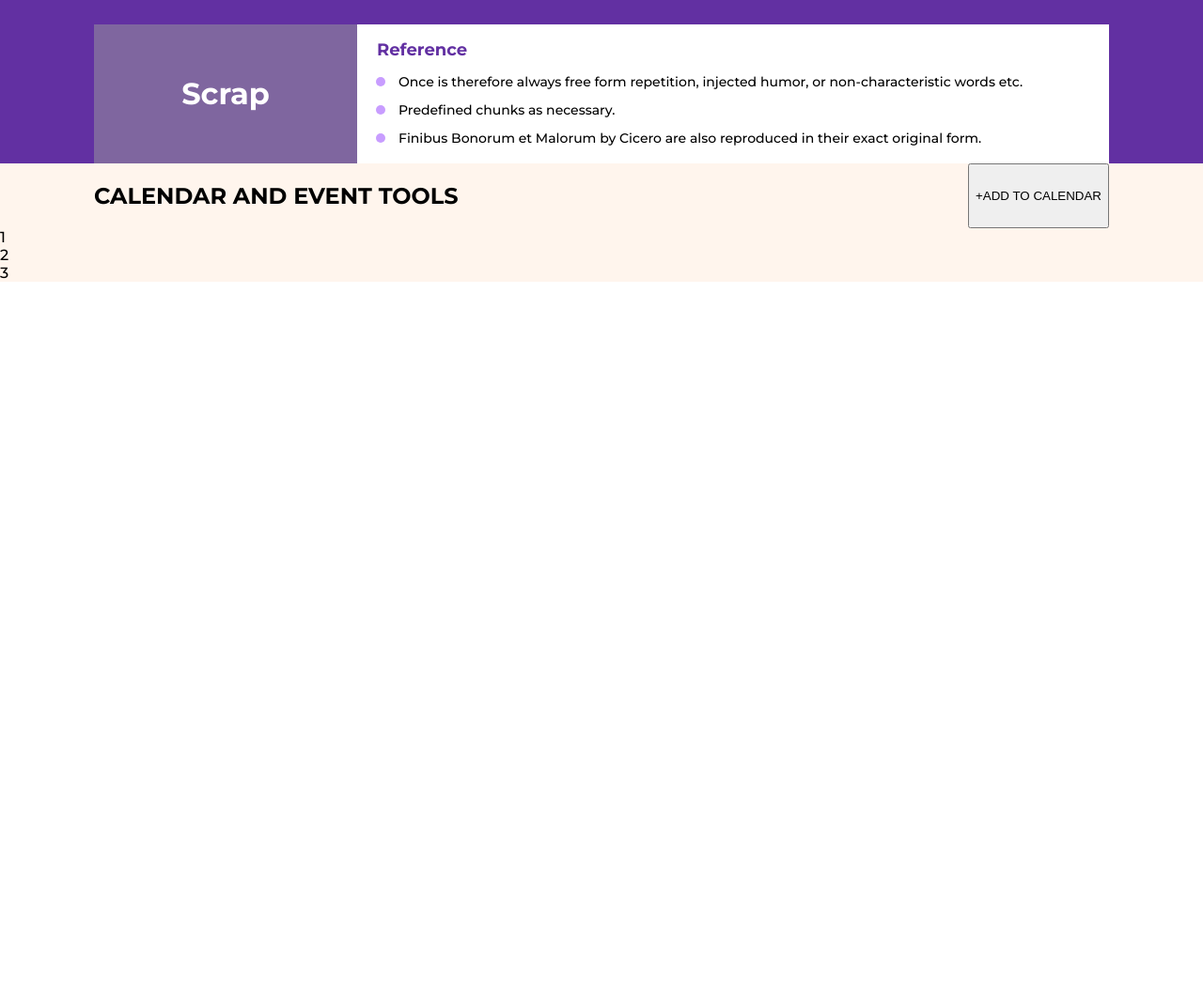
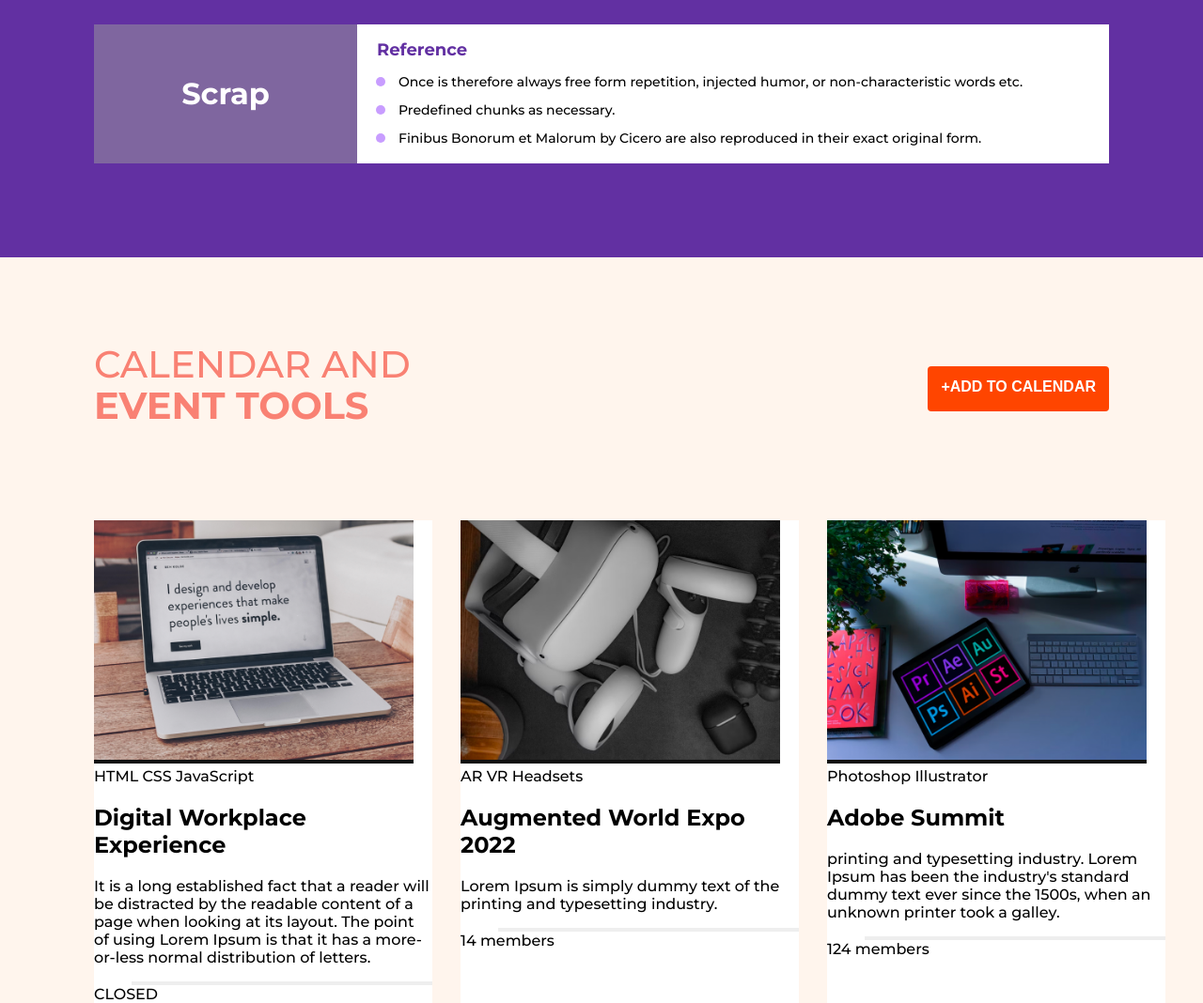
Before and after one commit to Wwththhk/zigzag, a plain HTML site: page index.html in a window 1280 px wide. Shown: the part 659-1727 px from the top of the page at 94% size. Before the commit the page ends 959 px from the top, so only its background shows below. Drawn offline with Linux system fonts and the light colour scheme; grey boxes are pictures that could not be loaded.

Commit message:
calendar card 마크업 작성

```diff
--- a/index.html
+++ b/index.html
@@ -13,7 +13,7 @@
 					<h1 class="project-title"><span>START YOUR</span>
 						<span class="highlight">PORTFOLIO PROJECT</span>
 					</h1>
-					<div class="line"></div>
+					<div class="project-line"></div>
 					<p class="title-explain">Lorem Ipsum is simply dummy text of the printing and<br>
 											 typesetting industry. Lorem Ipsum has been the industry's<br>
 											 standard dummy text ever since the 1500s, when an unknown<br>
@@ -76,24 +76,47 @@
 			<section class="calendar">
 				<div class="calendar-header">
 					<h1 class="calendar-title">
-						CALENDAR AND EVENT TOOLS
+						<span>CALENDAR AND</span> EVENT TOOLS
 					</h1>
 					<button class="addtocalendar">
 						+ADD TO CALENDAR
 					</button>
 				</div>
 
-				<div class="calendar-grid">
-					<div class="calendar-item">
-						1
+				<div class="calendar-container">
+					<div class="calendar-card">
+						<img src="images/cover01.png">
+						<div class="card-tag">HTML CSS JavaScript</div>
+						<div class="card-main">
+							<h2>Digital Workplace
+								Experience</h2>
+							<p>It is a long established fact that a reader will be distracted by the readable content of a page when looking at its layout. The point of using Lorem Ipsum is that it has a more-or-less normal distribution of letters.</p>
+							<div class="card-line"></div>
+						</div>
+						<div class="card-footer">CLOSED</div>
 					</div>
 
-					<div class="calendar-item">
-						2
+					<div class="calendar-card">
+						<img src="images/cover02.png">
+						<div class="card-tag">AR VR Headsets</div>
+						<div class="card-main">
+							<h2>Augmented World
+								Expo 2022</h2>
+							<p>Lorem Ipsum is simply dummy text of the printing and typesetting industry.</p>
+							<div class="card-line"></div>
+						</div>
+						<div class="card-footer">14 members</div>
 					</div>
 
-					<div class="calendar-item">
-						3
+					<div class="calendar-card">
+						<img src="images/cover03.png">
+						<div class="card-tag">Photoshop Illustrator</div>
+						<div class="card-main">
+							<h2>Adobe Summit</h2>
+							<p>printing and typesetting industry. Lorem Ipsum has been the industry's standard dummy text ever since the 1500s, when an unknown printer took a galley.</p>
+							<div class="card-line"></div>
+						</div>
+						<div class="card-footer">124 members</div>
 					</div>
 				</div>
 			</section>
--- a/style.css
+++ b/style.css
@@ -15,6 +15,7 @@ body, ul {
 
 .project {
     background-color: #6230a2;
+    padding-bottom: 100px;
 }
 
 .container {
@@ -43,7 +44,7 @@ body, ul {
     background: linear-gradient(to bottom, transparent 50%, rgba(255, 69, 0) 50%);
 }
 
-.line {
+.project-line {
     width: 90px;
     height: 1px;
     background-color: #c89dff;
@@ -156,4 +157,54 @@ body, ul {
     max-width: 1080px;
     margin: 0 auto;
     justify-content: space-between;
+    align-items: center;
 }
+
+.calendar-title {
+    color: #f98173;
+    font-size: 40px;
+    line-height: 44px;
+    max-width: 360px;
+    margin: 92px 0 100px 0;
+}
+
+.calendar-title span {
+    font-weight: normal;
+}
+
+.addtocalendar {
+    font-size: 16px;
+    line-height: 44px;
+    font-weight: bold;
+    padding: 0 14px 4px 14px;
+    color: #fff;
+    background-color: #ff4500;
+    border: none;
+    border-radius: 4px;
+    cursor: pointer;
+}
+
+.calendar-container {
+    max-width: 1080px;
+    margin: 0 auto;
+    display: grid;
+    grid-template-columns: repeat(3, 1fr);
+    gap: 30px;
+}
+
+.calendar-card {
+    background-color: #fff;
+}
+
+.calendar-card img {
+    width: 340px;
+    height: 255px;
+    border-bottom: 4px solid #111;
+}
+
+.card-line {
+    background-color: #eee;
+    height: 4px;
+    width: 320px;
+    margin-left: 40px;
+}
```
